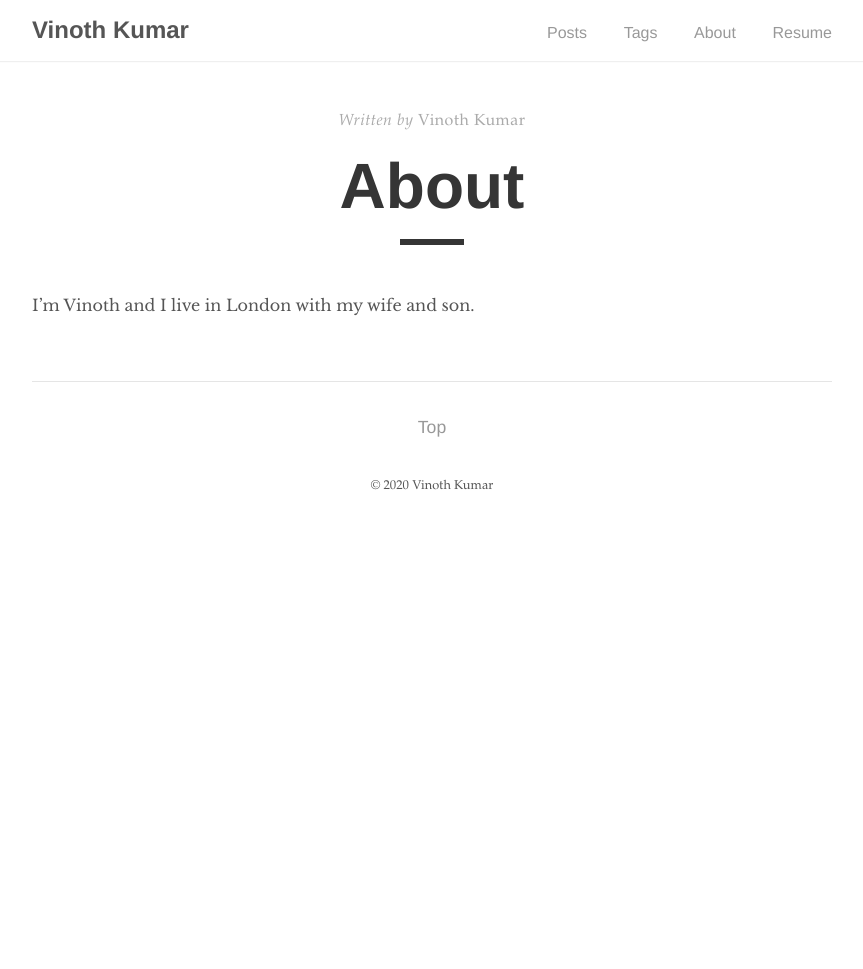
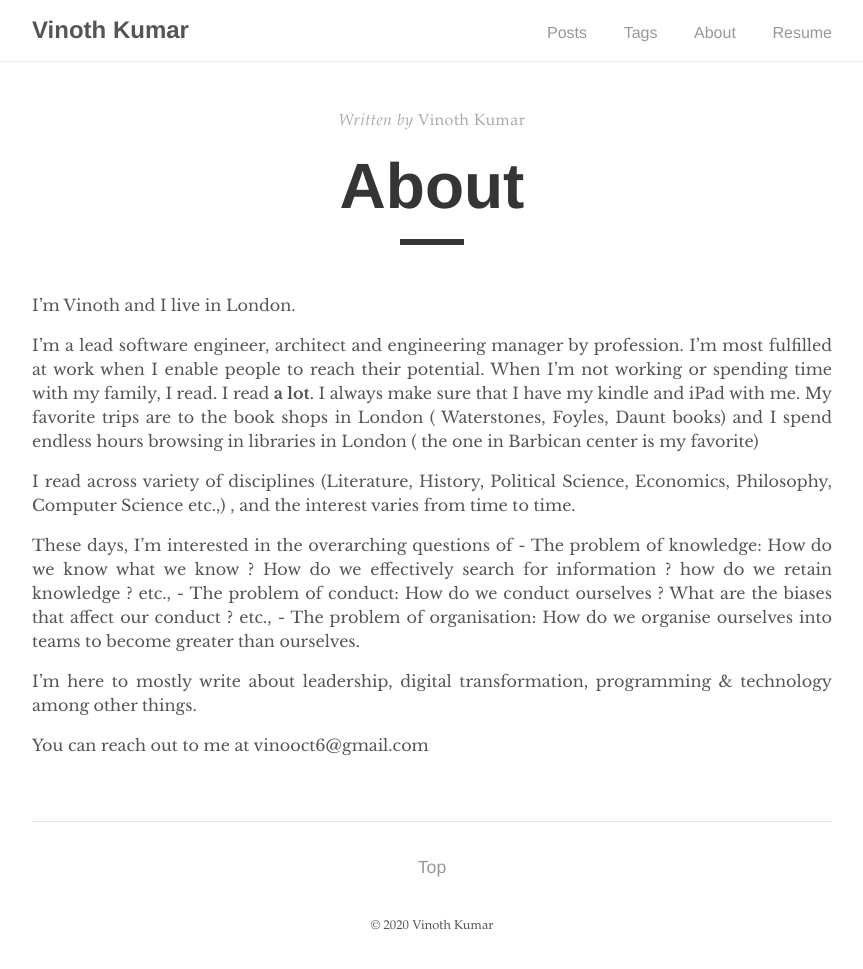
Before and after one commit to vinoct6/vinoct6.github.io, a Jekyll site: the page built from _pages/about.md, in a window 1280 px wide. Shown: the whole page, without its empty margins (208-1071 px from the left). Built offline with Jekyll 4.4.1, drawn with Linux system fonts in a browser that asks for light colours; comment, search, counter and statistics services are not loaded; before the commit the page ends 900 px from its top, so only the background shows below that.

Commit message:
about me page and clickly

```diff
--- a/_includes/head.html
+++ b/_includes/head.html
@@ -13,6 +13,9 @@
   <link rel="icon" type="image/png" sizes="16x16" href="{{ "/assets/favicon-16x16.png" | relative_url }}">
   <link rel="apple-touch-icon" sizes="180x180" href="{{ "/assets/apple-touch-icon.png" | relative_url }}">
 
+  <script>var clicky_site_ids = clicky_site_ids || []; clicky_site_ids.push(101287156);</script>
+  <script async src="//static.getclicky.com/js"></script>
+
   <!-- RSS -->
   {% feed_meta %}
 
--- a/_pages/about.md
+++ b/_pages/about.md
@@ -5,4 +5,19 @@ author: "Vinoth Kumar"
 permalink: /about/
 ---
 
-I'm Vinoth and I live in London with my wife and son.
+I'm Vinoth and I live in London.
+
+I'm a lead software engineer, architect and engineering manager by profession. I'm most fulfilled at work when I enable people to reach their potential.
+When I'm not working or spending time with my family, I read. I read **a lot**. I always make sure that I have my kindle and iPad with me. My favorite trips are to
+the book shops in London ( Waterstones, Foyles, Daunt books) and I spend endless hours browsing in libraries in London ( the one in Barbican center is my favorite)
+
+I read across variety of disciplines (Literature, History, Political Science, Economics, Philosophy, Computer Science etc.,) , and the interest varies from time to time.
+
+These days, I'm interested in the overarching questions of
+    - The problem of knowledge:  How do we know what we know ? How do we effectively search for information ? how do we retain knowledge ?  etc.,
+    - The problem of conduct: How do we conduct ourselves ? What are the biases that affect our conduct ? etc.,
+    - The problem of organisation: How do we organise ourselves into teams to become greater than ourselves.
+
+I'm here to mostly write about leadership, digital transformation, programming & technology among other things.
+
+You can reach out to me at vinooct6@gmail.com
```
Also changed, not shown: _posts/2020-11-11-resume.md (+0 -6 lines).
